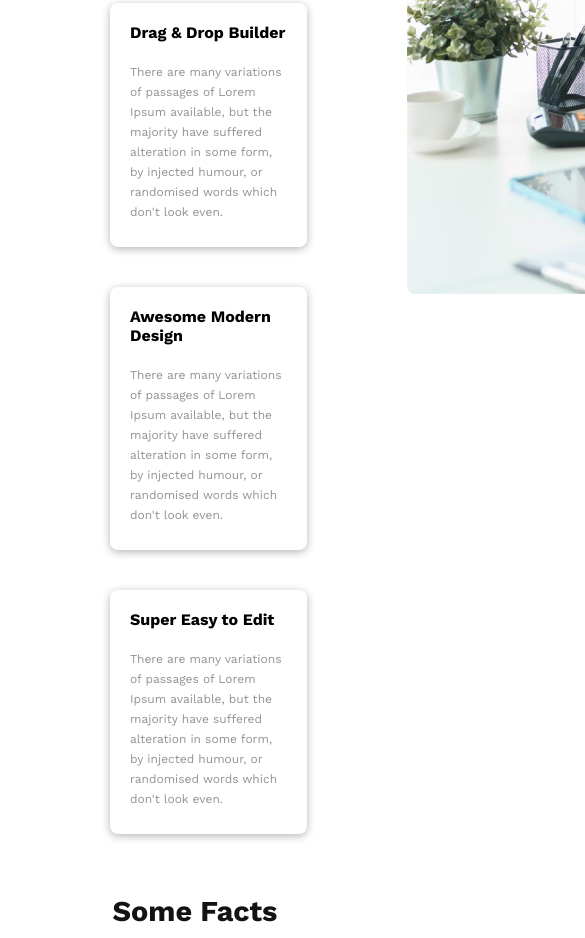
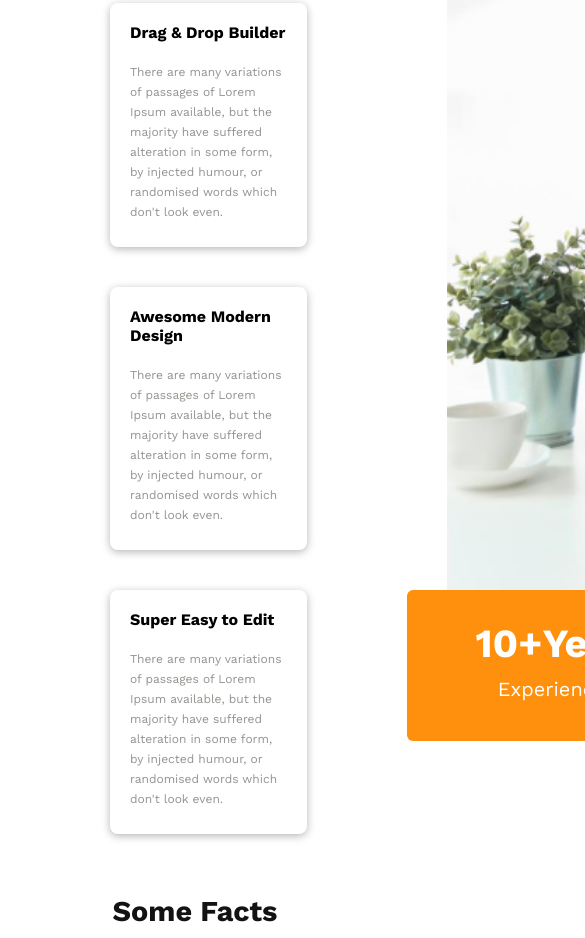
Before and after one commit to Nahiyan-bit/Git-Architect, a plain HTML site: page index.html in a window 390 px wide. Shown: the part 3288-4226 px from the top of the page, 585 px wide, since content can reach past the window. Drawn offline with nearby package versions, Linux system fonts and the light colour scheme.

Commit message:
Complete the layout design without some responsive

```diff
--- a/index.html
+++ b/index.html
@@ -56,7 +56,6 @@
         <section class="features-container">
 
             <div class="Features-content">
-
                 <h2 class="features-title">Features you will love & enjoy.</h2>
                 <p class="description">There are many variations of passages of Lorem Ipsum available, but the majority have suffered alteration in some form, by injected humour, or randomised words which don't look even.</p>
 
@@ -78,10 +77,13 @@
             </div>
         </div>
 
-            <div>
+            <div class="feature-img-container">
                 <img src="images/architect.png" alt="">
+                <div class="experience-container">
+                    <h2 class="experience-title">10+Year</h2>
+                    <p class="experience-description">Experience</p>
                </div>
-
+            </div>
         </section>
 
         <section class="some-fact-container">
@@ -141,7 +143,6 @@
         <div>
             <p>All rights reserved copyright@2023 startup landing page design.</p>
         </div>
-
     </footer>
 </body>
 
--- a/styles/styles.css
+++ b/styles/styles.css
@@ -149,6 +149,31 @@ main {
 }
 .feature-card-title{
     margin-bottom: 20px;
+}
+.feature-img-container img{
+    height: 88%;
+    margin-left: 40px;
+}
+.experience-container{
+   background-color: #FF900E;
+   margin: 0px;
+   padding: 20px;
+   color: #fff;
+   border-radius: 6px;
+   max-width: 250px;
+   text-align: center;
+   position: relative;
+   bottom: 100px;
+}
+.experience-title{
+    font-size: 2.5rem;
+    margin: 10px;
+}
+.experience-description{
+    font-size: 20px;
+    margin: 5px;
+    padding-bottom: 15px;
+
 }
 
 /* Some facts section */
```
Lines whose indentation alone changed are shown as unchanged.
